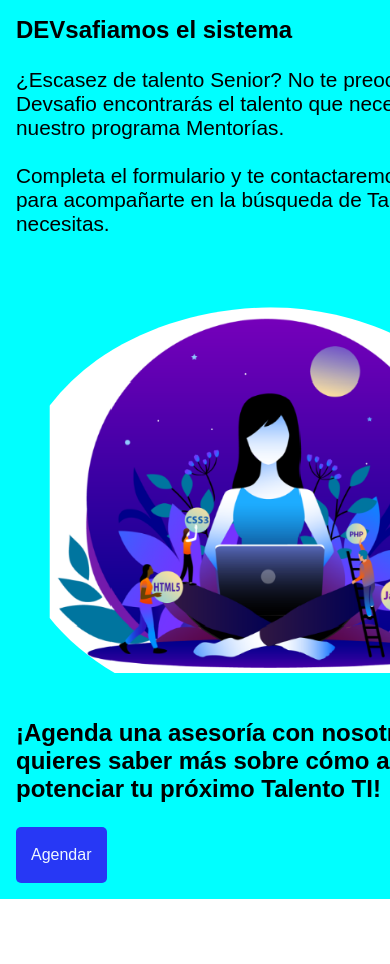
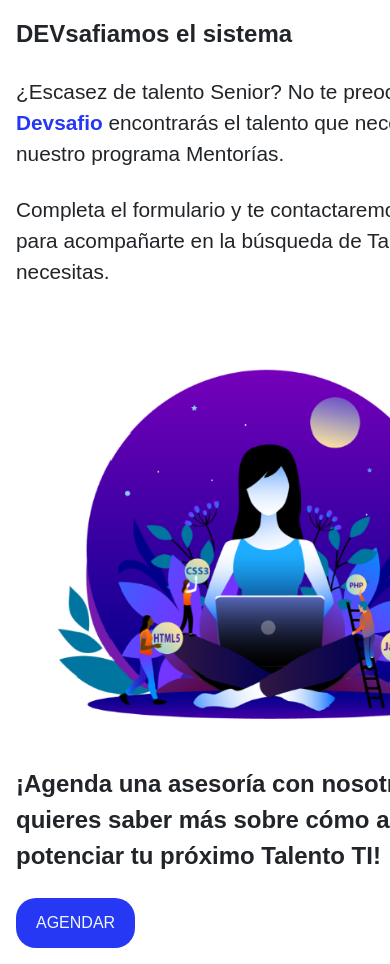
Before and after one commit to dlab-team/c7-frontend, a React (Create React App) app: page / in a window 390 px wide. Shown: the top 964 px of the page. Before the commit the page ends 899 px from the top, so only its background shows below. Built offline with nearby package versions, Linux system fonts and the light colour scheme.

Commit message:
componente listo, solo falta agregar los estilos globales de botones y textos a la carpeta styles globales

```diff
--- a/src/App.scss
+++ b/src/App.scss
@@ -1,141 +1,3 @@
 //UI settings:
-@import './settings';
-
+@import "./settings";
 //Components:
-
-:root {
-    --big--text--font-size: 4rem;
-    --medium--text--font-size: 3rem;
-    --subject--text--font-size: 1.7rem;
-    --info--text--font-size: 1.3rem;
-
-    --button--width--white: 10rem;
-    --button--width: 8rem;
-    --button--height: 3.5rem;
-  }
-
-  @media screen and (max-width: 760px) {
-    :root {
-      --big--text--font-size: 8.2vw;
-      --medium--text--font-size: 2.6rem;
-      --subject--text--font-size: 1.5rem;
-    }
-  }
-
-  * {
-    margin: 0;
-    padding: 0;
-    box-sizing: border-box;
-  }
-
-  body {
-    font-family: "Poppins", sans-serif;
-    font-style: normal;
-    overflow-x: hidden;
-  }
-
-  #root {
-    width: 100%;
-  }
-
-  .big--text--title {
-    font-weight: 700;
-    font-size: var(--big--text--font-size);
-  }
-
-  .medium--text--title {
-    font-weight: 500;
-    font-size: var(--medium--text--font-size);
-  }
-
-  .subject--text--title {
-    font-weight: 600;
-    font-size: var(--subject--text--font-size);
-  }
-  .info--text--normal {
-    font-weight: 300;
-    font-size: var(--info--text--font-size);
-  }
-
-
-  .btn-dev {
-    width: fit-content;
-    height: var(--button--height);
-    position: relative;
-    display: flex;
-    align-items: center;
-    text-decoration: none;
-    color: aliceblue;
-    border-radius: 5px;
-    border: 1px solid #fff;
-    padding: 0 15px;
-    z-index: 1;
-    // background-color: aquamarine;
-    cursor: pointer;
-
-    transform-origin: right;
-    &::before {
-      content: "";
-      border-radius: 5px;
-      position: absolute;
-
-      bottom: 0;
-      right: 0;
-
-      width: 0%;
-      height: 100%;
-      background: #009eff;
-      opacity: 85%;
-      transition: all 0.2s ease-in-out;
-      transform: scaleY(0.5) "";
-      z-index: -1;
-      overflow: hidden;
-    }
-
-    &:hover {
-      box-shadow: 0px 0px 8px rgba(#fff, 0.4);
-      &::before {
-        content: "";
-        width: 100%;
-        left: 0;
-      }
-    }
-
-    &:active {
-      transform: scale(0.98);
-    }
-  }
-
-  .btn-blue {
-    background-color: #2738f5;
-    &::before {
-      background: #0212c6;
-    }
-  }
-
-  .btn-white {
-    background-color: #fdfdfd;
-    color: #2738f5;
-
-    &::before {
-      background: #2738f5;
-    }
-
-    &:hover {
-      border-color: #fff;
-      color: #fff;
-    }
-  }
-
-  .btn-disable {
-    cursor: not-allowed;
-    color: currentColor;
-    opacity: 0.6;
-    pointer-events: none;
-  }
-
-  .btn-transparent {
-    background-color: transparent;
-    color: white;
-    border: 1px solid #ffff;
-  }
--- a/src/_settings.scss
+++ b/src/_settings.scss
@@ -10,4 +10,4 @@ $blue-dark: #140b34;
 
 
 
-// @import '/node_modules/bootstrap/scss/bootstrap.scss'
+@import '/node_modules/bootstrap/scss/bootstrap.scss'
--- a/src/components/Section_home_system/index.js
+++ b/src/components/Section_home_system/index.js
@@ -26,7 +26,8 @@ const SectionHome_system = () => {
                 </span>
             </div>
 
-            <a className='btn-dev btn-blue btn-agendar-homeSystem' href='/'>Agendar</a>
+            <a className='btn-dev btn-blue btn-body-section' href='/'>AGENDAR</a>
+
         </div>
     </>
 
--- a/src/components/Section_home_system/styles/styles_home_system.scss
+++ b/src/components/Section_home_system/styles/styles_home_system.scss
@@ -4,12 +4,118 @@
   width: 550px;
   gap: 1.5rem;
   padding: 1rem;
-  background-color: aqua;
-  // justify-content: center;
 }
 
-.btn-agendar-homeSystem {
-  // height: 40px !important;
-  // border-radius: 20px !important;
+
+// #region Global texts Styles
+:root {
+  --big--text--font-size: 4rem;
+  --medium--text--font-size: 3rem;
+  --subject--text--font-size: 1.7rem;
+  --info--text--font-size: 1.3rem;
+
+  --button--width--white: 10rem;
+  --button--width: 8rem;
+  --button--height: 3.5rem;
+}
+
+@media screen and (max-width: 760px) {
+  :root {
+    --big--text--font-size: 8.2vw;
+    --medium--text--font-size: 2.6rem;
+    --subject--text--font-size: 1.5rem;
+  }
+}
+
+* {
+  margin: 0;
+  padding: 0;
+  box-sizing: border-box;
+}
+
+body {
+  font-family: "Poppins", sans-serif;
+  font-style: normal;
+  overflow-x: hidden;
+}
+
+#root {
+  width: 100%;
+}
+
+.big--text--title {
+  font-weight: 700;
+  font-size: var(--big--text--font-size);
+}
+
+.medium--text--title {
+  font-weight: 500;
+  font-size: var(--medium--text--font-size);
+}
+
+.subject--text--title {
+  font-weight: 600;
+  font-size: var(--subject--text--font-size);
+}
+
+.info--text--normal {
+  font-weight: 300;
+  font-size: var(--info--text--font-size);
+}
+// #endregion Global Styles texts
+
+// #region Global Button Styles
+.btn-dev {
+  width: fit-content;
+  height: var(--button--height);
+  position: relative;
+  display: flex;
+  align-items: center;
+  text-decoration: none;
+  color: aliceblue;
+  border-radius: 5px;
+  border: 1px solid #fff;
+  padding: 0 20px;
+  z-index: 1;
+  cursor: pointer;
+  transform-origin: right;
+
+  &:hover {
+    background: #0212c6;
+  }
+
+  &:active {
+    transform: scale(0.98);
+  }
+}
+.btn-body-section {
+  height: 50px;
+  border-radius: 20px;
   border: none;
 }
+
+//status button option
+.btn-disable {
+  cursor: not-allowed;
+  color: currentColor;
+  opacity: 0.8;
+  pointer-events: none;
+}
+
+//color button option
+.btn-blue {
+  background-color: #2738f5;
+
+  &:hover {
+    color: #fff;
+  }
+}
+.btn-white {
+  background-color: #fdfdfd;
+  color: #2738f5;
+  &:hover {
+    color: #fff;
+  }
+}
+
+// #endregion
```
